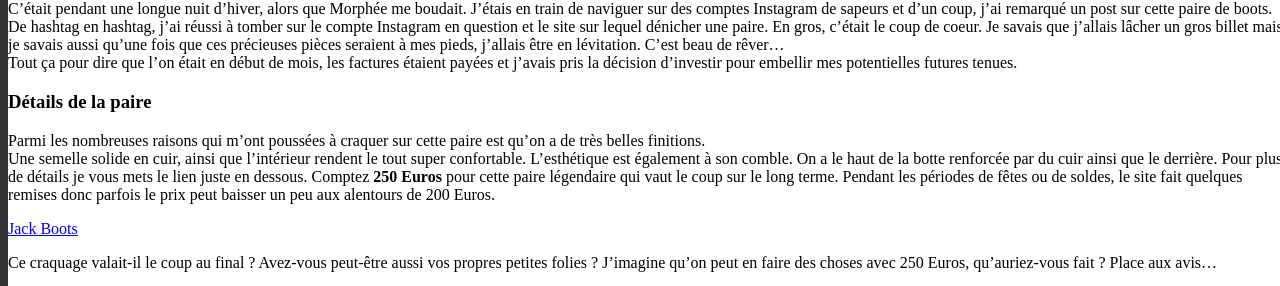
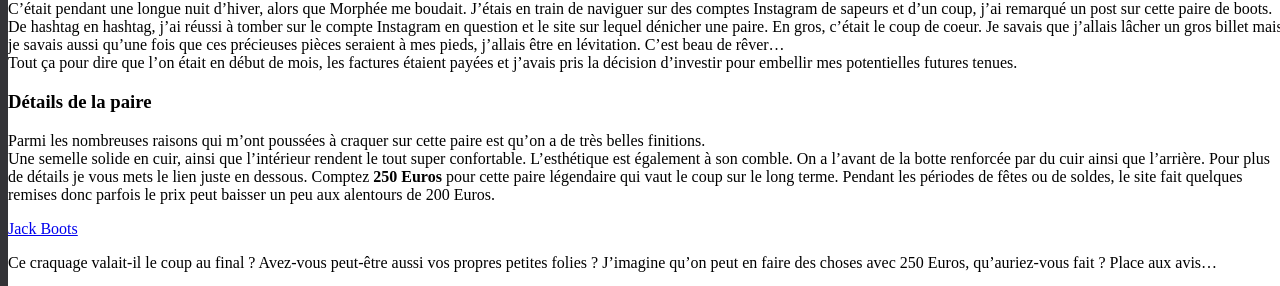
Before and after one commit to darkh2/darkh2.github.io, a Jekyll site: the page built from _posts/2017-11-04-Les-Jack-Boots-Légendaires.md, in a window 1280 px wide. Shown: the part 1385-1671 px from the top of the page. Built offline with Jekyll 4.4.1, drawn with Linux system fonts in a browser that asks for light colours; comment, search, counter and statistics services are not loaded.

Commit message:
Update 2017-11-04-Les-Jack-Boots-Légendaires.md

```diff
--- a/_posts/2017-11-04-Les-Jack-Boots-Légendaires.md
+++ b/_posts/2017-11-04-Les-Jack-Boots-Légendaires.md
@@ -21,7 +21,7 @@ Tout ça pour dire que l'on était en début de mois, les factures étaient pay
 ### Détails de la paire
 
 Parmi les nombreuses raisons qui m'ont poussées à craquer sur cette paire est qu'on a de très belles finitions.
-Une semelle solide en cuir, ainsi que l'intérieur rendent le tout super confortable. L'esthétique est également à son comble. On a le haut de la botte renforcée par du cuir ainsi que le derrière. Pour plus de détails je vous mets le lien juste en dessous. Comptez **250 Euros** pour cette paire légendaire qui vaut le coup sur le long terme. Pendant les périodes de fêtes ou de soldes, le site fait quelques remises donc parfois le prix peut baisser un peu aux alentours de 200 Euros.
+Une semelle solide en cuir, ainsi que l'intérieur rendent le tout super confortable. L'esthétique est également à son comble. On a l'avant de la botte renforcée par du cuir ainsi que l'arrière. Pour plus de détails je vous mets le lien juste en dessous. Comptez **250 Euros** pour cette paire légendaire qui vaut le coup sur le long terme. Pendant les périodes de fêtes ou de soldes, le site fait quelques remises donc parfois le prix peut baisser un peu aux alentours de 200 Euros.
 
 [Jack Boots](https://taftclothing.com/collections/shoes/products/the-jack-boot-in-brown?variant=32691207110)
 
```
